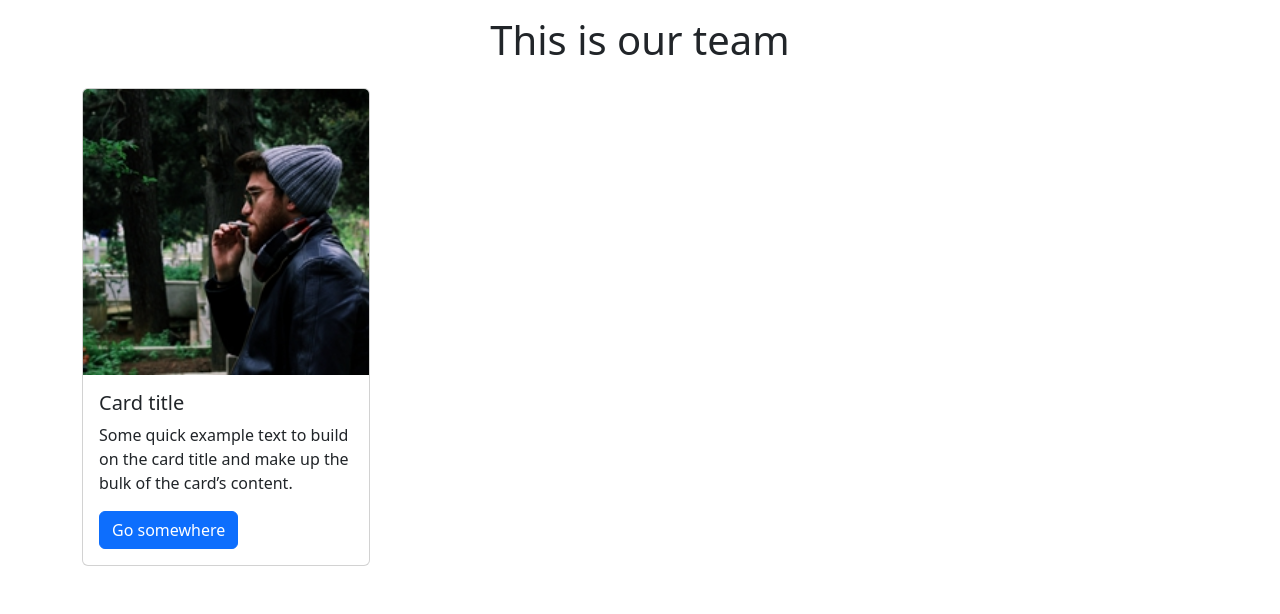
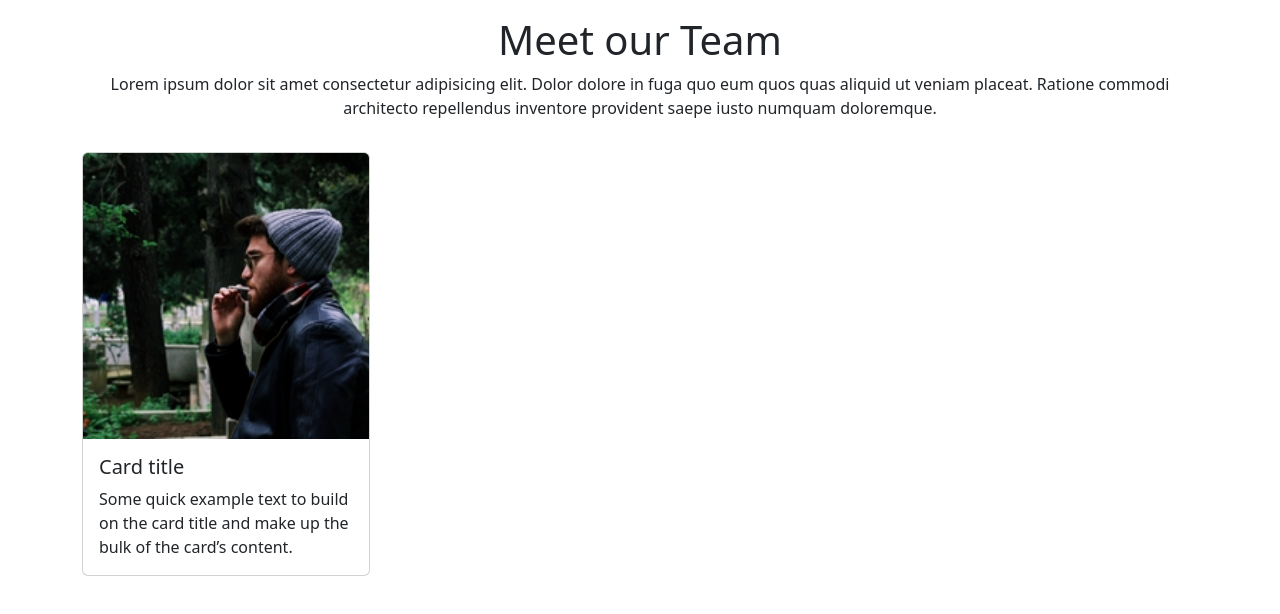
Before and after one commit to christiantondo/js-our-team, a plain HTML site: page index.html in a window 1280 px wide. Drawn offline with nearby package versions, Linux system fonts and the light colour scheme.

Commit message:
title updated

```diff
--- a/index.html
+++ b/index.html
@@ -4,7 +4,7 @@
 <head>
     <meta charset="UTF-8">
     <meta name="viewport" content="width=device-width, initial-scale=1.0">
-    <title>Out team</title>
+    <title>Meet our Team</title>
     <link rel="stylesheet" href="./css/style.css">
     <link rel="stylesheet" href="https://cdnjs.cloudflare.com/ajax/libs/bootstrap/5.3.8/css/bootstrap.min.css">
     <link rel="stylesheet" href="https://cdnjs.cloudflare.com/ajax/libs/font-awesome/7.0.1/css/all.min.css"
@@ -14,7 +14,10 @@
 
 <body>
 
-    <h1 class="container text-center p-3">This is our team</h1>
+    <div class="container text-center p-3">
+        <h1>Meet our Team</h1>
+        <p>Lorem ipsum dolor sit amet consectetur adipisicing elit. Dolor dolore in fuga quo eum quos quas aliquid ut veniam placeat. Ratione commodi architecto repellendus inventore provident saepe iusto numquam doloremque.</p>
+    </div>
 
     <div class="container">
 
@@ -26,7 +29,6 @@
                 <p class="card-text">Some quick example text to build on the card title and make up the bulk of the
                     card’s
                     content.</p>
-                <a href="#" class="btn btn-primary">Go somewhere</a>
             </div>
 
 
--- a/js/script.js
+++ b/js/script.js
@@ -38,3 +38,8 @@ const teamMembers = [
     img: "img/female3.png"
   }
 ];
+
+for (let i = 0; i < teamMembers.length; i++) {
+  const teamMember = teamMembers[i];
+
+}
```
